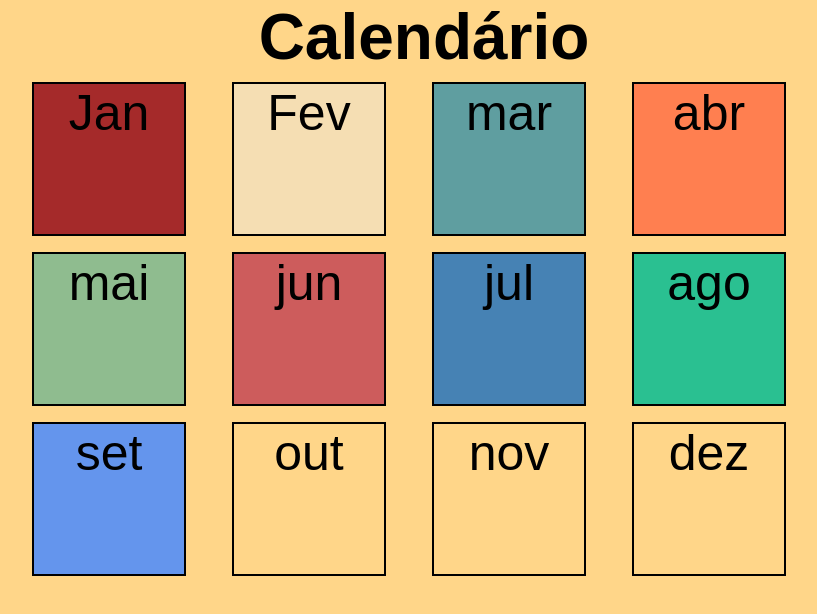
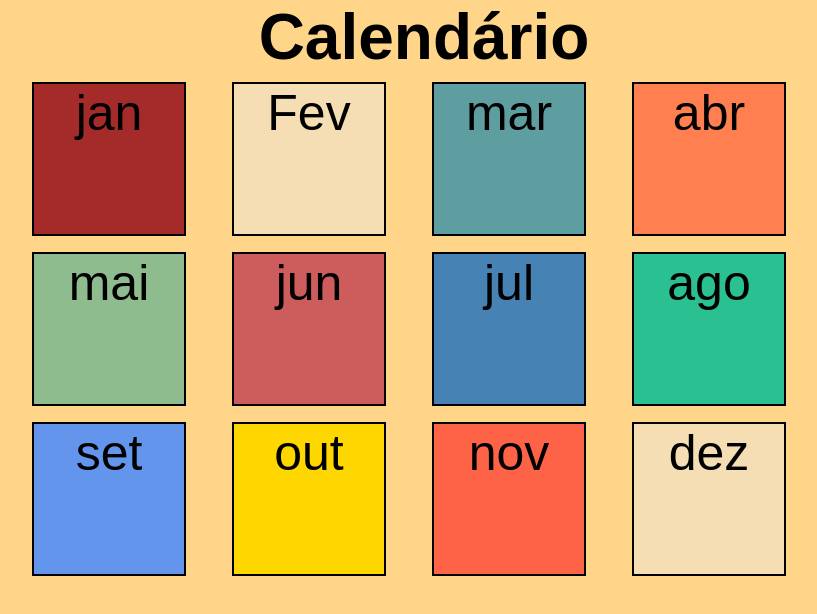
Before and after one commit to Amandaescola/Calendario, a plain HTML site: page index.html in a window 1280 px wide. Shown: the whole page, without its empty margins (216-1033 px from the left). Drawn offline with Linux system fonts and the light colour scheme; a web font is replaced by a local one.

Commit message:
Add files via upload

```diff
--- a/index.html
+++ b/index.html
@@ -5,13 +5,15 @@
     <meta name="viewport" content="width=device-width, initial-scale=1.0">
     <title>Calendário</title>
     <link rel="stylesheet" href="style.css">
+    <link rel="icon" href="calendario.png">
+    <title>Calendário</title>
 </head>
 <body>
     <header>
         <div class="container">
         <h1>Calendário</h1>
         <section class="content-info">
-            <div class="meses mes-jan">Jan</div>
+            <div class="meses mes-jan"><a href="Janeiro.jpg">jan</div></a>
             <div class="meses mes-fev">Fev</div>
             <div class="meses mes-mar">mar</div>
             <div class="meses mes-abr">abr</div>
--- a/style.css
+++ b/style.css
@@ -64,3 +64,21 @@ h1{
 .mes-set{
    background-color: cornflowerblue;
 }
+
+.mes-out{
+   background-color: gold;
+}
+
+.mes-nov{
+    background-color: tomato;
+}
+
+.mes-dez{
+    background-color: wheat;
+}
+
+a{
+    text-decoration: none;
+    color: black;
+    background-color: brown;
+}
```
